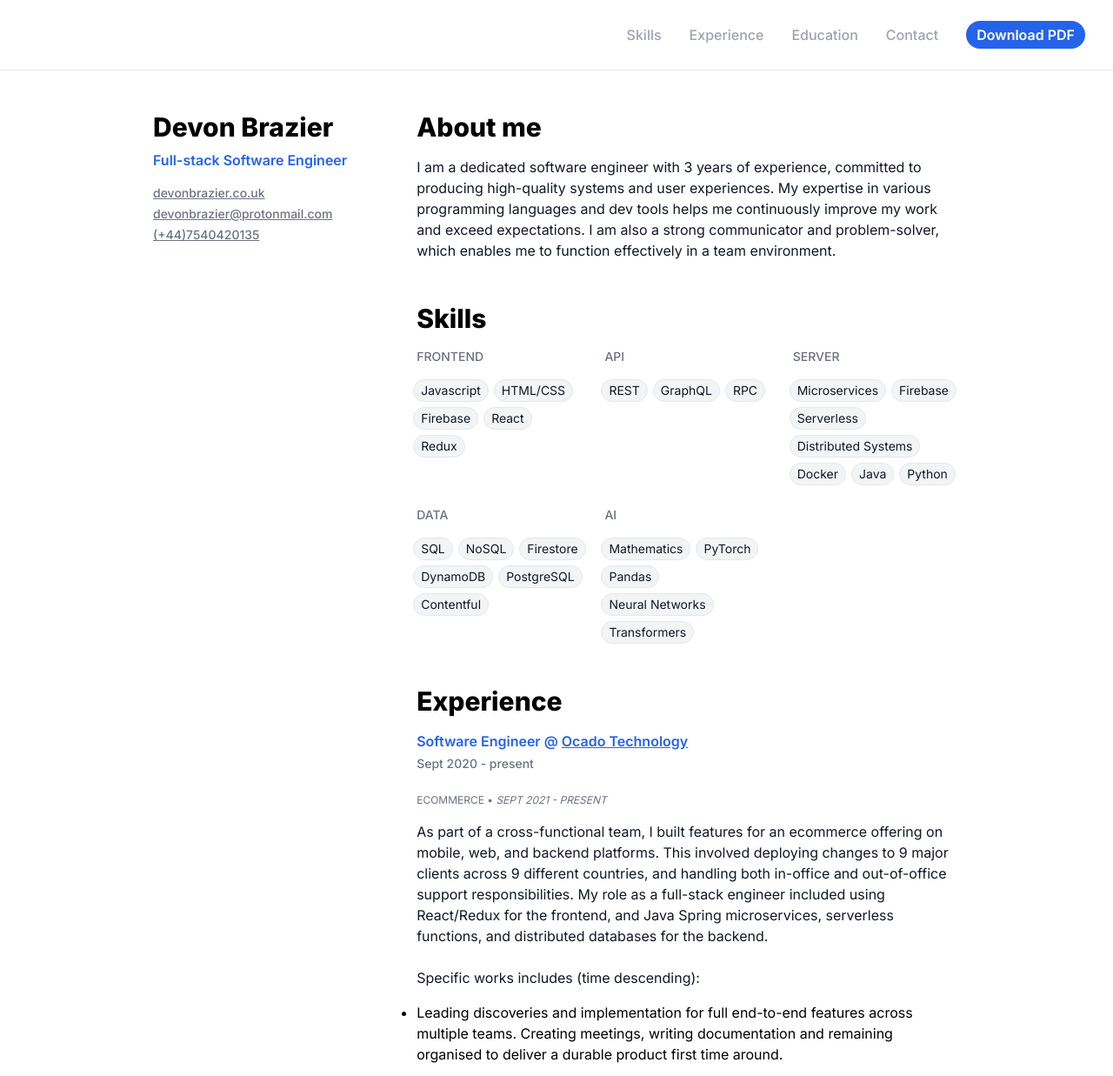
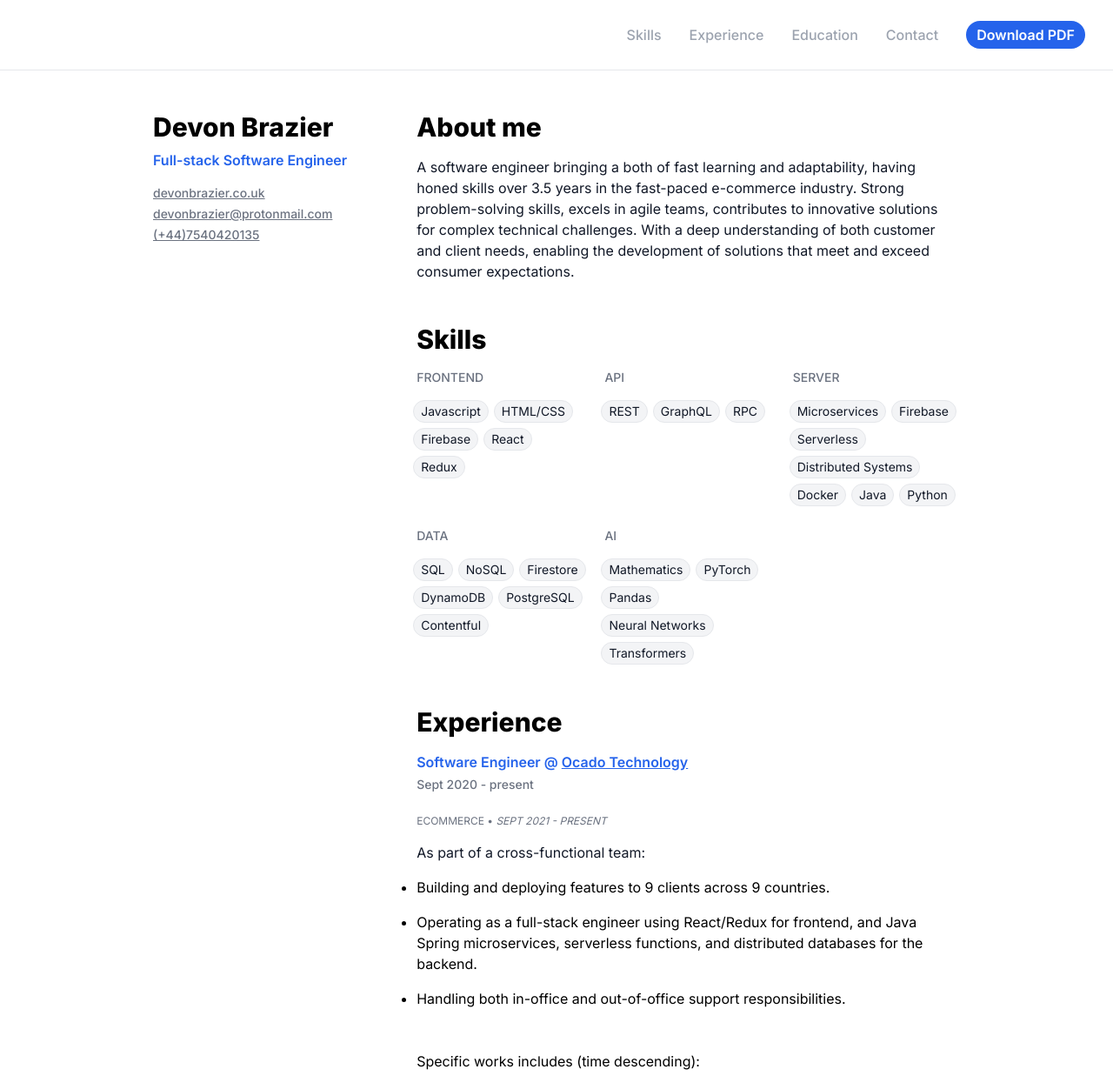
Before and after one commit to devon-brazier/devon-brazier.github.io, a website: page index.html in a window 1280 px wide. Shown: the top 1237 px of the page at 87% size. Drawn offline with Linux system fonts and the light colour scheme.

Commit message:
Update index.html

```diff
--- a/index.html
+++ b/index.html
@@ -99,12 +99,12 @@
         <section id="about-me" class="space-y-4">
           <h2 class="font-extrabold text-3xl text-black">About me</h2>
           <p class="text-ms text-gray-900 leading-6">
-            I am a dedicated software engineer with 3 years of experience,
-            committed to producing high-quality systems and user experiences. My
-            expertise in various programming languages and dev tools helps me
-            continuously improve my work and exceed expectations. I am also a
-            strong communicator and problem-solver, which enables me to function
-            effectively in a team environment.
+            A software engineer bringing a both of fast learning and adaptability,
+            having honed skills over 3.5 years in the fast-paced e-commerce industry.
+            Strong problem-solving skills, excels in agile teams, contributes to
+            innovative solutions for complex technical challenges. With a deep understanding of both
+            customer and client needs, enabling the development
+            of solutions that meet and exceed consumer expectations.
           </p>
         </section>
         <section id="skills" class="space-y-4">
@@ -298,12 +298,18 @@
                     Ecommerce &#x2022; <em>Sept 2021 - present</em>
                   </h4>
                   <p class="text-ms text-gray-900 leading-6">
-                    As part of a cross-functional team, I built features for an
-                    ecommerce offering on mobile, web, and backend platforms.
-                    This involved deploying changes to 9 major clients across 9
-                    different countries, and handling both in-office and
-                    out-of-office support responsibilities. My role as a
-                    full-stack engineer included using React/Redux for the frontend, and Java Spring microservices, serverless functions, and distributed databases for the backend.
+                    As part of a cross-functional team:
+                    <ul class="list-disc space-y-4">
+                      <li>
+                        Building and deploying features to 9 clients across 9 countries.
+                      </li>
+                      <li>
+                        Operating as a full-stack engineer using React/Redux for frontend, and Java Spring microservices, serverless functions, and distributed databases for the backend.
+                      </li>
+                      <li>
+                        Handling both in-office and out-of-office support responsibilities.
+                      </li>
+                    </ul>
                     <br />
                     <br />
                     Specific works includes (time descending):
```
